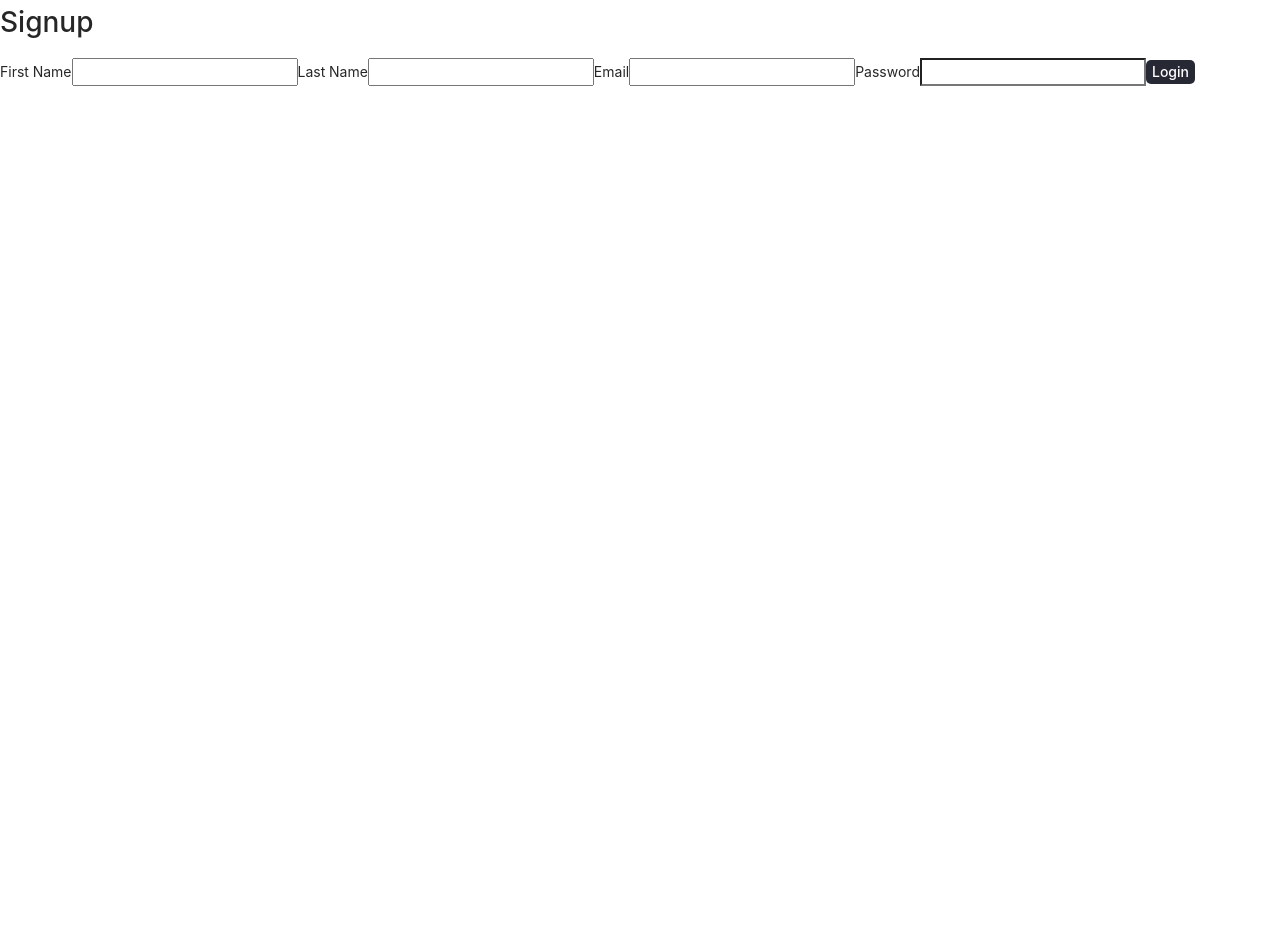
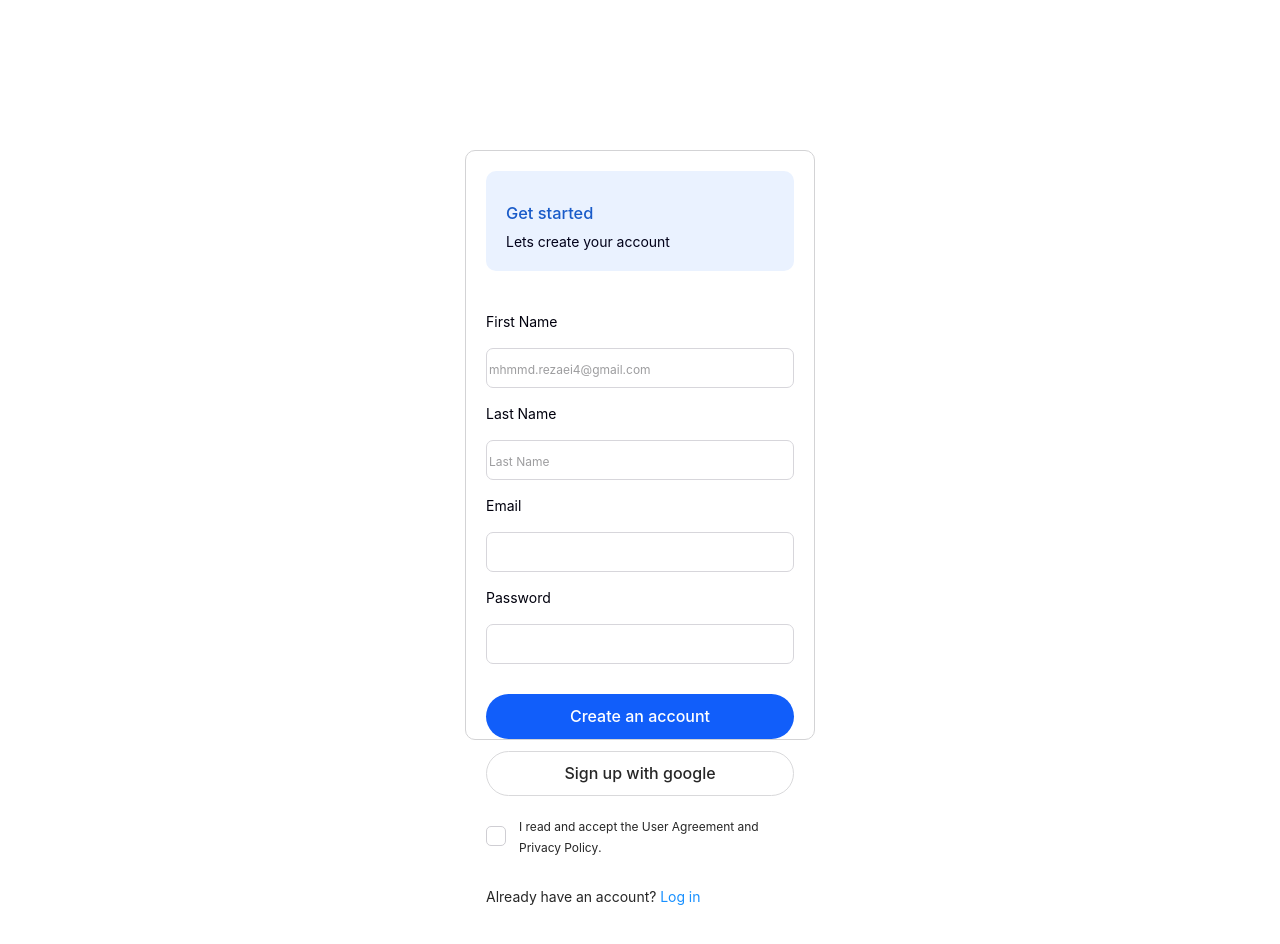
Before and after one commit to Osama4488/Mix-projects, a Next.js app: page /signup in a window 1280 px wide. Shown: the top 944 px of the page. Before the commit the page ends 800 px from the top, so only its background shows below. Built offline with nearby package versions, Linux system fonts and the light colour scheme.

Commit message:
'pushing'

```diff
--- a/src/pages/signup/index.js
+++ b/src/pages/signup/index.js
@@ -3,15 +3,19 @@ import { useRouter } from "next/router";
 import { useEffect, useState } from "react";
 import { db } from "../../../firebase.js";
 import { collection, addDoc } from "firebase/firestore";
-
+import { Spin, Alert } from "antd";
+import { LoadingOutlined } from "@ant-design/icons";
 export default function Signup() {
   const [userData, setUserData] = useState({
     firstname: "",
     lastname: "",
     email: "",
     password: "",
-    address: "",
+    loading: false,
+    error: "",
+    posted: "",
   });
+  const antIcon = <LoadingOutlined style={{ fontSize: 24 }} spin />;
   useEffect(() => {
     // getFirebase();
   }, []);
@@ -55,9 +59,10 @@ export default function Signup() {
   //   }
   // };
   const onSubmitFirebase = async (event) => {
+    setUserData({ ...userData, loading: true });
     event.preventDefault();
-    const { firstname, lastname, email, password, address } = userData;
-    if (firstname && lastname && email && password && address) {
+    const { firstname, lastname, email, password } = userData;
+    if (firstname && lastname && email && password) {
       const res = await fetch(
         "https://osamaflix-17d99-default-rtdb.firebaseio.com/users.json",
         {
@@ -70,7 +75,6 @@ export default function Signup() {
             lastname,
             email,
             password,
-            address,
           }),
         }
       );
@@ -80,19 +84,134 @@ export default function Signup() {
           lastname: "",
           email: "",
           password: "",
-          address: "",
+          loading: false,
+          posted: "true",
         });
-        alert("Data stored");
       } else {
-        alert("error");
+        setUserData({ ...userData, error: "true", posted: "false" });
       }
     } else {
-      alert("plzz fill the data");
+      setUserData({ ...userData, error: "empty", posted: "false" });
     }
   };
   return (
     <>
       <div className="container">
+        <div className="container-left">
+          <div className="wrapper-left">
+            <div className="part-one">
+              <h3>Get started</h3>
+              <p>Lets create your account</p>
+            </div>
+
+            {userData.posted === "true" && (
+              <Alert
+                description="User has sucessfully been Registered"
+                type="success"
+                showIcon
+              />
+            )}
+            {userData.error === "true" ? (
+              <Alert
+                message="Error"
+                description="This is an error while doing signup please try again"
+                type="error"
+                showIcon
+              />
+            ) : userData.error === "empty" ? (
+              <Alert
+                message="Error"
+                description="Please fill all fields"
+                type="error"
+                showIcon
+              />
+            ) : (
+              <> </>
+            )}
+            <div className="inp">
+              <form action="" onSubmit={(e) => onSubmit(e)}>
+                <label for="" className="email">
+                  First Name
+                </label>
+                <i className="fas fa-envelope envelope"></i>
+                <input
+                  className="inp-left"
+                  placeholder="mhmmd.rezaei4@gmail.com"
+                  value={userData.firstname}
+                  onChange={postUserData}
+                  name="firstname"
+                  id="firstname"
+                  required
+                />
+
+                <label for="" className="pass">
+                  Last Name
+                </label>
+                <i className="fas fa-lock pass"></i>
+                <input
+                  className="inp-left"
+                  placeholder="Last Name"
+                  value={userData.lastname}
+                  onChange={postUserData}
+                  name="lastname"
+                  id="lastname"
+                  required
+                />
+                <label for="" className="pass">
+                  Email
+                </label>
+                <i className="fas fa-lock pass"></i>
+                <input
+                  className="inp-left"
+                  value={userData.email}
+                  onChange={postUserData}
+                  type="email"
+                  name="email"
+                  id="email"
+                  required
+                />
+                <label for="" className="pass">
+                  Password
+                </label>
+                <i className="fas fa-lock pass"></i>
+                <input
+                  className="inp-left"
+                  value={userData.password}
+                  onChange={postUserData}
+                  type="password"
+                  name="password"
+                  id="password"
+                  required
+                />
+              </form>
+            </div>
+            <div className="buttons">
+              <button onClick={onSubmitFirebase} className="btn-one">
+                Create an account{" "}
+                {userData.loading ? <Spin indicator={antIcon} /> : ""}
+              </button>
+              <button className="btn-two">
+                <i className="fab fa-google"></i> Sign up with google
+              </button>
+            </div>
+            <div className="check">
+              <label for="privacy">
+                I read and accept the User Agreement and <br />
+                Privacy Policy.
+                <input id="privacy" type="checkbox" />
+                <span className="checkmark"></span>
+              </label>
+            </div>
+            <div className="down">
+              <p>Already have an account?</p>
+              <a href="#"> Log in </a>
+            </div>
+          </div>
+        </div>
+      </div>
+
+      {/* end */}
+      {/* <div className="container">
         <form className="form-1" onSubmit={(e) => onSubmit(e)}>
           <h1>Signup</h1>
           <label htmlFor="First Name">First Name</label>
@@ -135,20 +254,9 @@ export default function Signup() {
             Login
           </button>
 
-          {/* <p>Or SignUp Using</p>
-        <div className="icons">
-          <a href="https://www.facebook.com/" target="blank"
-            ><i className="fab fa-facebook-f"></i
-          ></a>
-          <a href="https://twitter.com/" target="blank"
-            ><i className="fab fa-twitter"></i
-          ></a>
-          <a href="https://mail.google.com/" target="blank"
-            ><i className="fab fa-google"></i
-          ></a>
-        </div> */}
+
         </form>
-      </div>
+      </div> */}
     </>
   );
 }
--- a/src/scss/main.scss
+++ b/src/scss/main.scss
@@ -5,6 +5,7 @@
 @import "./pages/genre"; // @import "./base/resets";
 @import "./pages/single";
 @import "./pages/signup";
+@import "/src/scss/pages/signin";
 body {
   background-color: #fff;
   color: #fff;
--- /dev/null
+++ b/src/scss/pages/_signin.scss
@@ -0,0 +1,159 @@
+.container-left {
+  width: 350px;
+  height: 590px;
+  margin: 150px auto;
+  padding: 20px;
+  border-radius: 10px;
+  border: 1px solid #d3d3d5;
+  background-color: #fff;
+}
+/* part-one-left-start  */
+.wrapper-left .part-one {
+  width: 100%;
+  height: 100px;
+  border-radius: 10px;
+  background-color: #eaf2ff;
+  padding: 30px 20px;
+  margin-bottom: 40px;
+}
+.wrapper-left .part-one h3 {
+  color: #195bc9;
+  margin-bottom: 4px;
+}
+.wrapper-left .part-one p {
+  color: #02021a;
+}
+
+.wrapper-left .inp form {
+  display: flex;
+  flex-direction: column;
+  position: relative;
+}
+.wrapper-left .inp form .inp-left {
+  border: 0;
+  outline: none;
+  width: 100%;
+  border: 1px solid #d7d6db;
+  border-radius: 7px;
+  height: 40px;
+  margin: 15px 0;
+}
+.wrapper-left .inp form input::placeholder {
+  font-size: 12px;
+  color: #9d9d9f;
+}
+.wrapper-left .inp {
+  position: relative;
+}
+.wrapper-left .inp form input[type="email"],
+input[type="password"] {
+  padding: 0 50px;
+}
+.wrapper-left .inp form input[type="email"]:focus {
+  border: 1px solid #115efa;
+}
+.wrapper-left .inp form input[type="password"]:focus {
+  border: 1px solid #115efa;
+}
+.wrapper-left .inp form i {
+  color: #9a9a9c;
+  position: absolute;
+}
+.wrapper-left .inp form i.pass {
+  top: 135.5px;
+  left: 11px;
+}
+.wrapper-left .inp form i.envelope {
+  left: 11px;
+  top: 48.2px;
+}
+.wrapper-left .inp form label {
+  color: #01000d;
+}
+.wrapper-left .buttons {
+  display: flex;
+  flex-direction: column;
+  margin: 15px 0;
+  gap: 12px;
+}
+.wrapper-left .buttons .btn-one,
+.btn-two {
+  border: 0;
+  cursor: pointer;
+  width: 100%;
+  height: 45px;
+  border-radius: 25px;
+}
+.wrapper-left .buttons .btn-one {
+  background-color: #115efa;
+  color: #fff;
+  font-size: 16px;
+  font-weight: 500;
+}
+.wrapper-left .buttons .btn-two {
+  background-color: #fff;
+  border: 1px solid #d9d9db;
+  font-size: 16px;
+  margin-bottom: 5px;
+}
+
+.wrapper-left .check label {
+  position: absolute;
+  cursor: pointer;
+  font-size: 12px;
+  line-height: 21px;
+  text-align: center;
+  padding: 0 33px;
+  text-align: left;
+}
+.wrapper-left .check label input[type="checkbox"] {
+  position: absolute;
+  opacity: 0;
+  cursor: pointer;
+  height: 0;
+  width: 0;
+}
+
+.wrapper-left .check label span {
+  position: absolute;
+  top: 10px;
+  left: 0;
+  height: 20px;
+  width: 20px;
+  border-radius: 5px;
+  border: 1px solid #cfced3;
+}
+label:hover input ~ .checkmark {
+  background-color: #ccc;
+}
+label input:checked ~ .checkmark {
+  background-color: #115efa;
+}
+.checkmark::after {
+  content: "";
+  position: absolute;
+  display: none;
+}
+label input:checked ~ .checkmark:after {
+  display: block;
+}
+label .checkmark::after {
+  left: 5.5px;
+  top: 1px;
+  width: 5px;
+  height: 10px;
+  border: solid white;
+  border-width: 0 3px 3px 0;
+  -webkit-transform: rotate(45deg);
+  -ms-transform: rotate(45deg);
+  transform: rotate(45deg);
+}
+.wrapper-left .down {
+  position: relative;
+  font-size: 14px;
+  top: 70px;
+}
+.wrapper-left .down p {
+  display: inline-block;
+}
+/* part-one-left-end  */
```
Also changed, not shown: src/pages/signin/index.js (+91 -8 lines).
